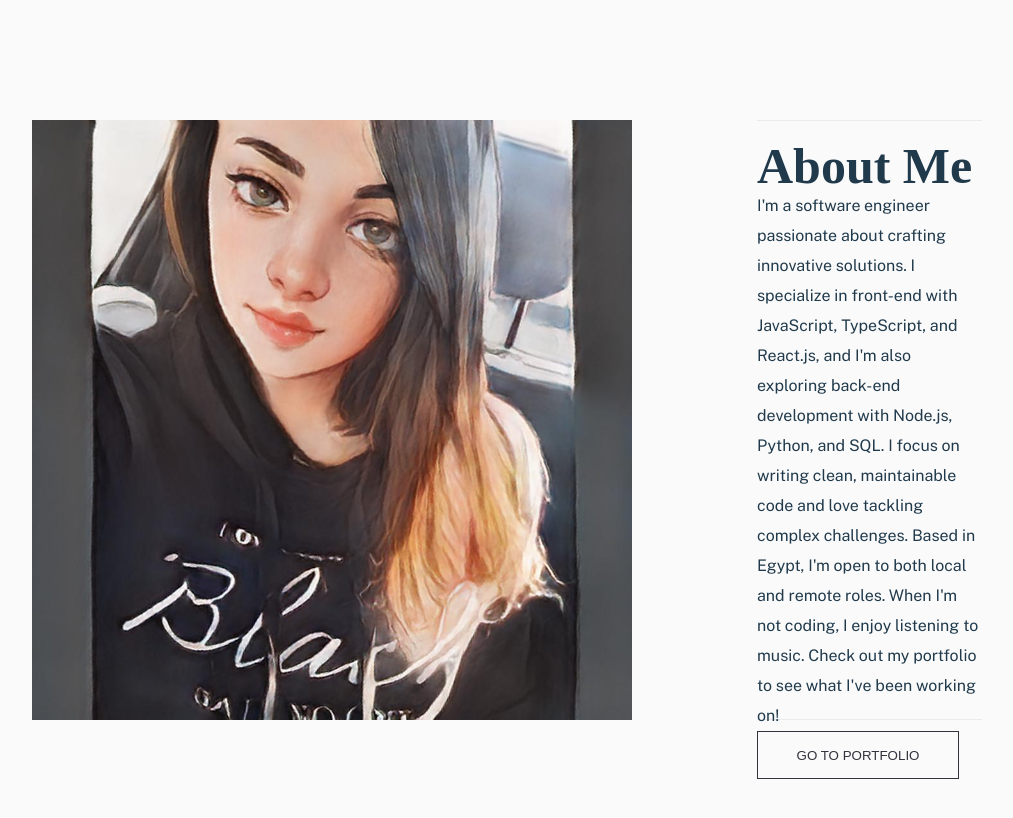
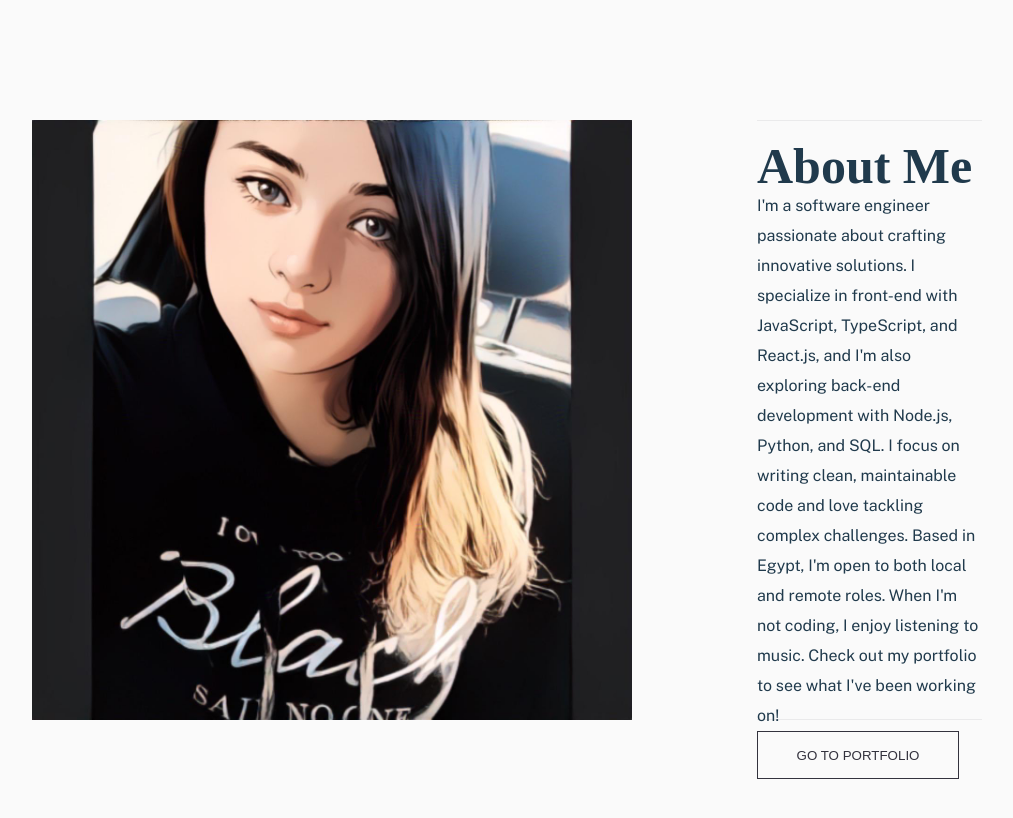
Before and after one commit to hebaghazali/portfolio, a Next.js app: page / in a window 1280 px wide. Shown: the part 780-1598 px from the top of the page, without its empty margins (133-1146 px from the left). Built offline with nearby package versions, Linux system fonts and the light colour scheme; a web font is replaced by a local one.

Commit message:
add another profile pic

```diff
--- a/src/app/page.tsx
+++ b/src/app/page.tsx
@@ -52,7 +52,7 @@ export default function ContactPage() {
             <VerticalSpace height={15} />
 
             <div className={styles.about} ref={aboutMeRef}>
-                <Image src='/images/profile.jpg' alt='profile' width={938} height={938} />
+                <Image src='/images/profile-2.jpg' alt='profile' width={938} height={938} />
 
                 <div>
                     <h1 className='heading-1'>About Me</h1>
```
Also changed, not shown: public/images/profile-2.jpg (added).
